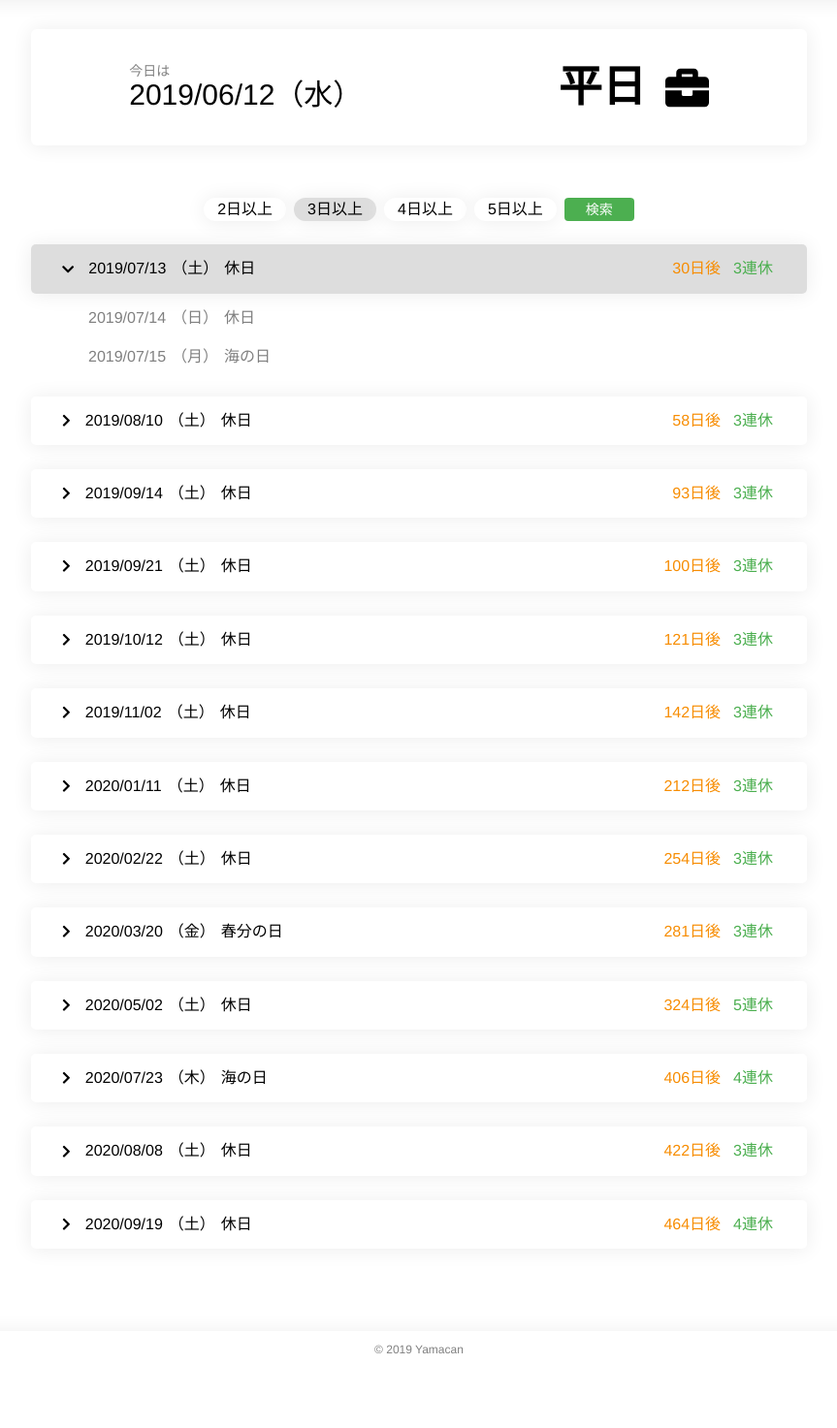
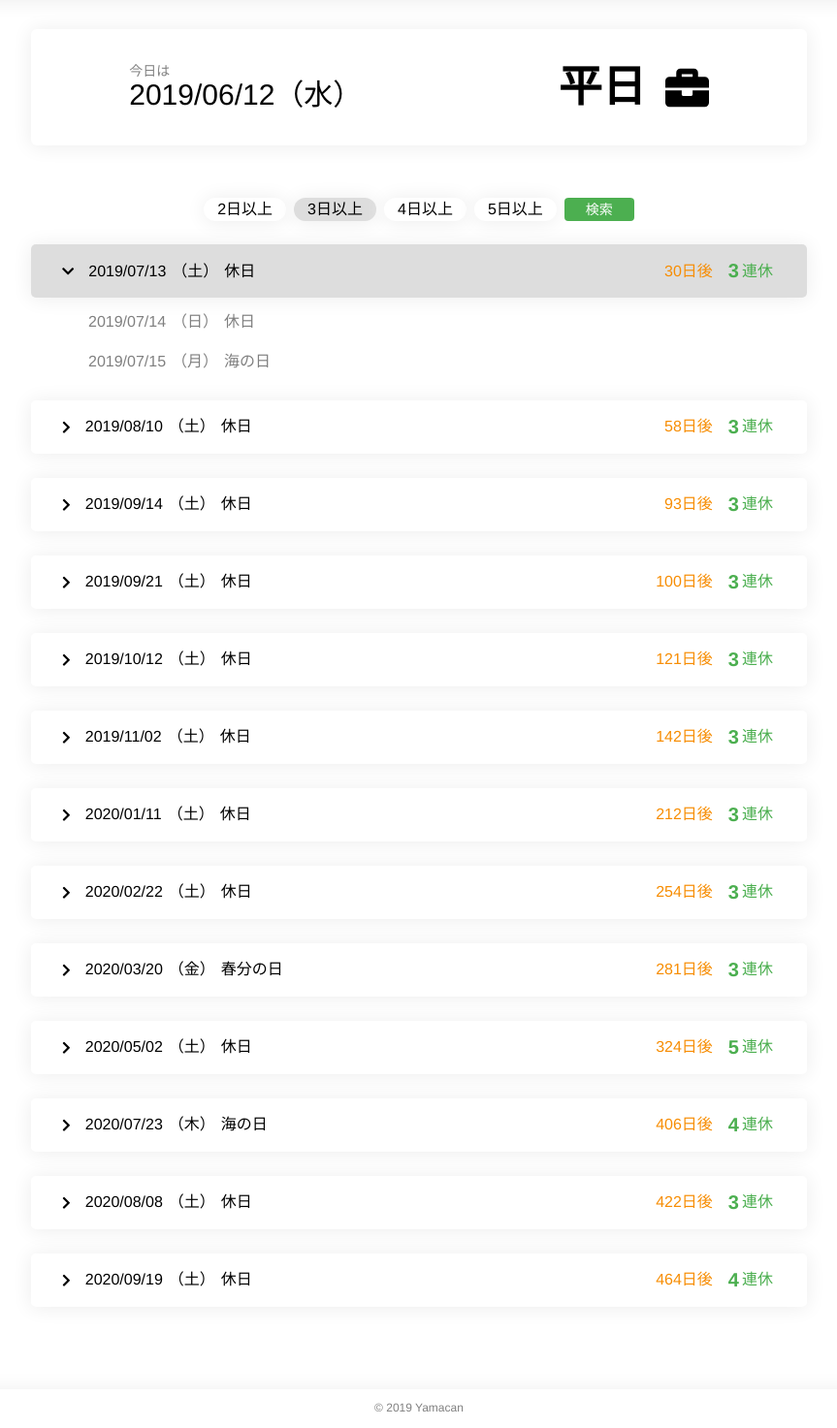
Before and after one commit to smiler01/InformHolidays, a Flask app: page / in a window 1280 px wide. Shown: the part 50-1523 px from the top of the page at 97% size, without its empty margins (208-1071 px from the left). Before the commit the page ends 1446 px from the top, so only its background shows below. Run offline with Flask 2, Linux system fonts and the light colour scheme; data comes from the database, SQL or seed files in the repository; some libraries are stand-ins or nearby versions.

Commit message:
SEO measures

```diff
--- a/static/css/main.css
+++ b/static/css/main.css
@@ -228,6 +228,15 @@ main {
   color: #4caf50;
   justify-self: flex-end;
   margin-right: 1.5rem;
+  display: flex;
+  flex-flow: row nowrap;
+  align-items: center;
+}
+
+.holiday-numchain-counts {
+  font-size: 2.0rem;
+  font-weight: bold;
+  margin: auto 0.3rem auto 0.3rem;
 }
 
 .fa-twitter {
```
